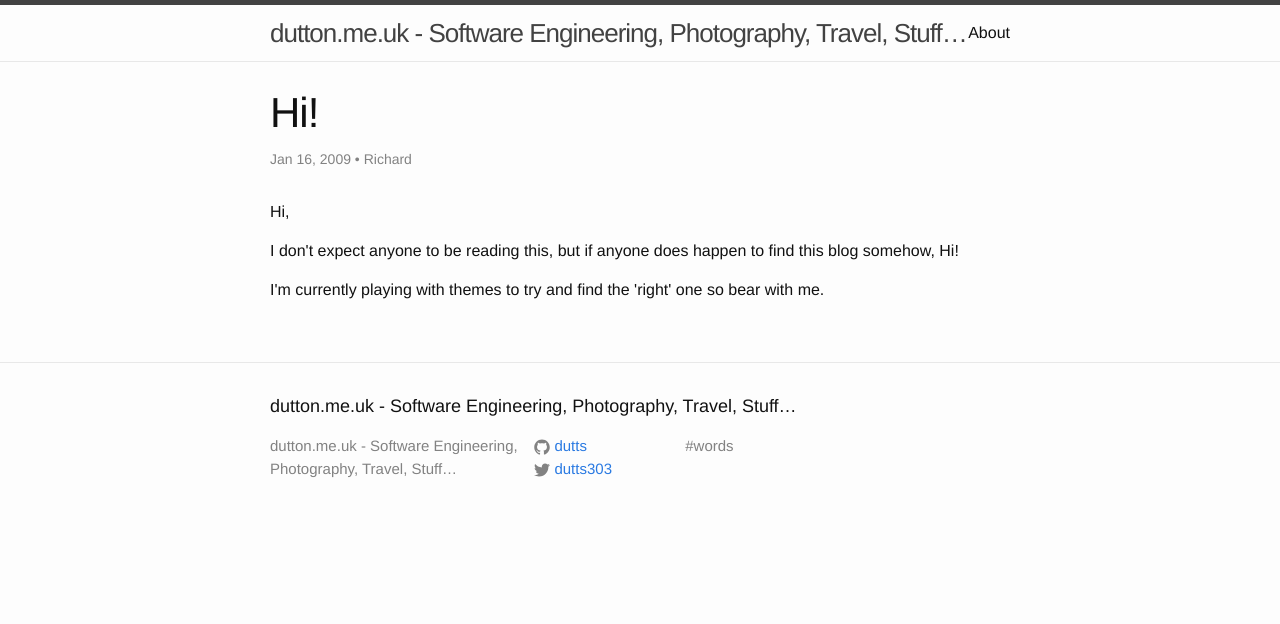
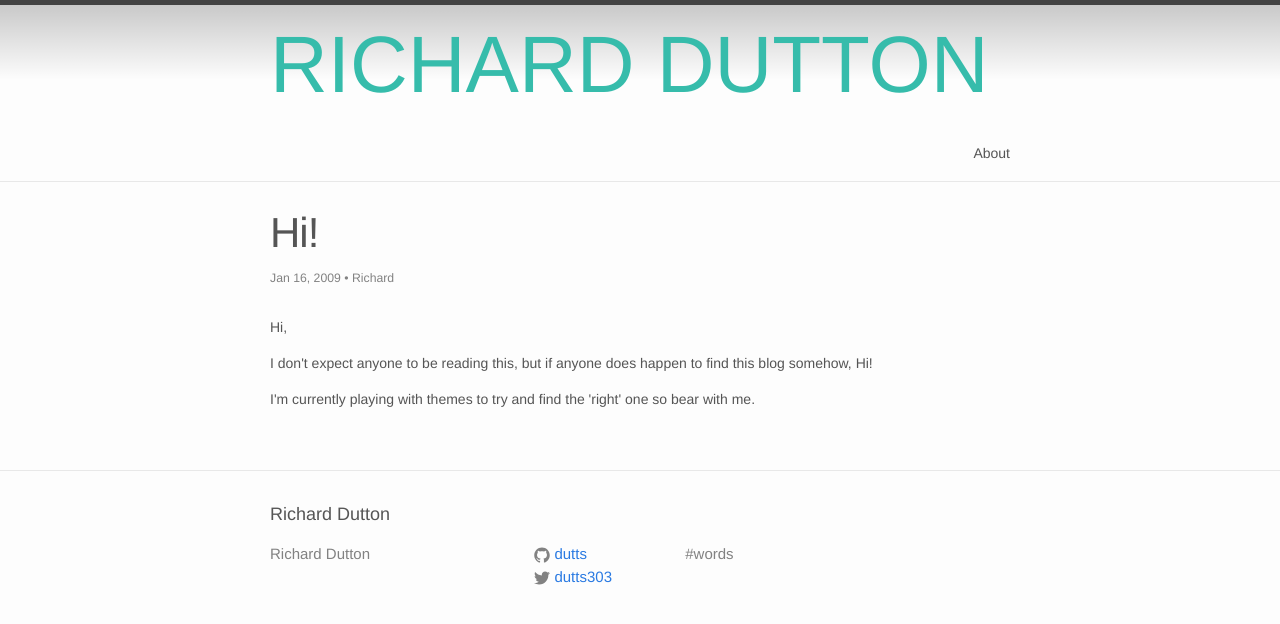
Before and after one commit to dutts/dutton, a Jekyll site: the page built from _posts/2009-01-16-hi.html, in a window 1280 px wide. Shown: the top 624 px of the page. Built offline with Jekyll 4.4.1, drawn with Linux system fonts in a browser that asks for light colours; comment, search, counter and statistics services are not loaded.

Commit message:
Small tweaks

```diff
--- a/_config.yml
+++ b/_config.yml
@@ -8,10 +8,10 @@
 gems: [jekyll-paginate]
 
 # Site settings
-title: dutton.me.uk - Software Engineering, Photography, Travel, Stuff…
+title: Richard Dutton
 description: > # this means to ignore newlines until "baseurl:"
   #words
-baseurl: "/dutton" # the subpath of your site, e.g. /blog
+baseurl: "" # the subpath of your site, e.g. /blog
 url: "http://dutts.github.io" # the base hostname & protocol for your site
 twitter_username: dutts303
 github_username:  dutts
--- a/_sass/_base.scss
+++ b/_sass/_base.scss
@@ -13,10 +13,17 @@ dl, dd, ol, ul, figure {
 /**
  * Basic styling
  */
+html {
+    height: 100%; /* Fix allowing body gradient to stay put on long pages */
+}
+
 body {
     font: $base-font-weight #{$base-font-size}/#{$base-line-height} $base-font-family;
     color: $text-color;
     background-color: $background-color;
+    background-image: -webkit-linear-gradient( rgba(0,0,0,0.22), rgba(255,255,255,0) 80px );
+    background-image:    -moz-linear-gradient( rgba(0,0,0,0.22), rgba(255,255,255,0) 80px );
+    background-repeat: repeat-x;
     -webkit-text-size-adjust: 100%;
     -webkit-font-feature-settings: "kern" 1;
     -moz-font-feature-settings: "kern" 1;
@@ -100,7 +107,6 @@ a {
 
     &:hover {
         color: $text-color;
-        text-decoration: underline;
     }
 }
 
--- a/_sass/_layout.scss
+++ b/_sass/_layout.scss
@@ -10,18 +10,19 @@
     position: relative;
 }
 
-.site-title {
-    font-size: 26px;
-    font-weight: 300;
-    line-height: 56px;
-    letter-spacing: -1px;
-    margin-bottom: 0;
-    float: left;
+a.site-title {
+    color: #36bcab;
+    font-family: 'Oswald', Helvetica, Arial, sans-serif;
+    font-weight: normal;
+    font-size: 80px;
+    margin: 0px;
+    text-transform: uppercase;
+    text-rendering: optimizeLegibility;
+    text-decoration: none;
+}
 
-    &,
-    &:visited {
-        color: $grey-color-dark;
-    }
+a.site-title:hover {
+    color: $text-color;
 }
 
 .site-nav {
--- a/css/main.scss
+++ b/css/main.scss
@@ -7,14 +7,14 @@
 
 // Our variables
 $base-font-family: "Helvetica Neue", Helvetica, Arial, sans-serif;
-$base-font-size:   16px;
+$base-font-size:   14px;
 $base-font-weight: 400;
 $small-font-size:  $base-font-size * 0.875;
 $base-line-height: 1.5;
 
 $spacing-unit:     30px;
 
-$text-color:       #111;
+$text-color:       #555;
 $background-color: #fdfdfd;
 $brand-color:      #2a7ae2;
 
```
Also changed, not shown: index.html (+1 -16 lines).
